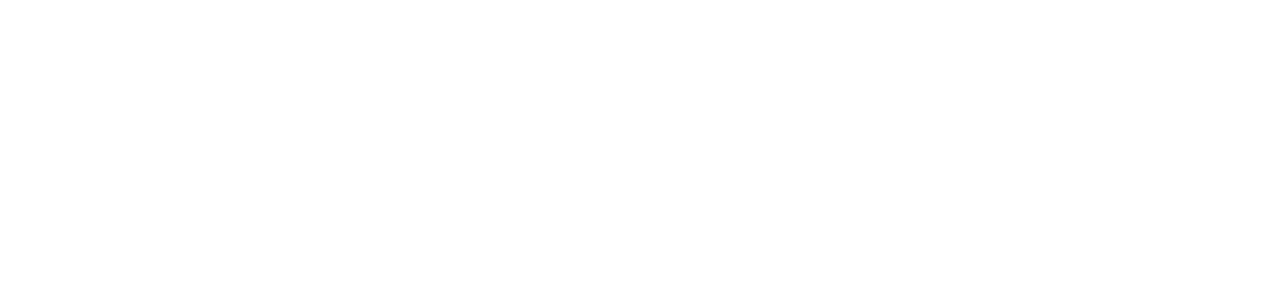
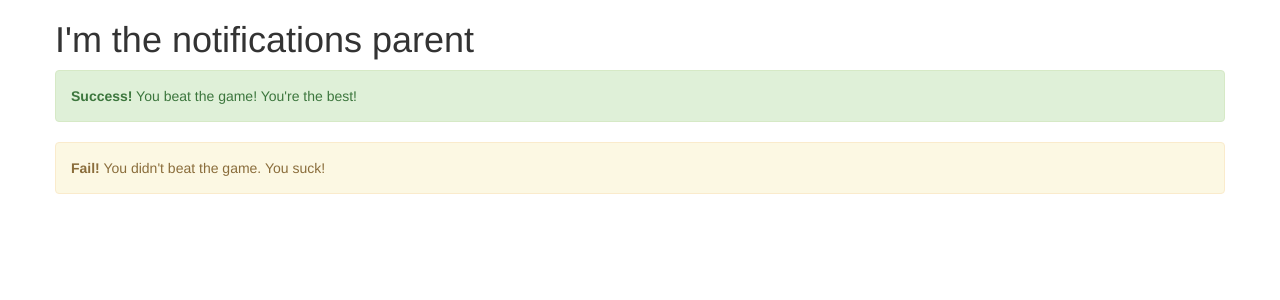
Before and after one commit to kedarjoyner/angular-bootcamp, an Angular app: page / in a window 1280 px wide. Shown: the top 300 px of the page. Built offline with nearby package versions, Linux system fonts and the light colour scheme.

Commit message:
display notifications message in nested component

```diff
--- a/src/app/app.component.html
+++ b/src/app/app.component.html
@@ -1 +1,2 @@
 <!--The content below is only a placeholder and can be replaced.-->
+<app-notifications></app-notifications>
--- a/src/app/app.module.ts
+++ b/src/app/app.module.ts
@@ -1,12 +1,17 @@
 import { BrowserModule } from '@angular/platform-browser';
 import { NgModule } from '@angular/core';
 import { FormsModule } from '@angular/forms';
+import { NotificationsComponent } from './notifications/notifications.component';
+import { WarningComponent } from './warning/warning.component';
+import { SuccessComponent } from './success/success.component';
 
 import { AppComponent } from './app.component';
 
+
 @NgModule({
   declarations: [
-    AppComponent
+    AppComponent,
+    NotificationsComponent, WarningComponent, SuccessComponent
   ],
   imports: [
     BrowserModule,
--- /dev/null
+++ b/src/app/notifications/notifications.component.html
@@ -0,0 +1,11 @@
+<div class="container">
+    <div class="row">
+        <h1>I'm the notifications parent</h1>
+        <div class="column">
+            <app-success></app-success>
+        </div>
+        <div class="column">
+            <app-warning></app-warning>
+        </div>
+    </div>
+</div>
--- /dev/null
+++ b/src/app/success/success.component.html
@@ -0,0 +1,3 @@
+<div class="alert alert-success">
+  <strong>Success!</strong> You beat the game! You're the best!
+</div>
--- /dev/null
+++ b/src/app/success/success.component.ts
@@ -0,0 +1,15 @@
+import { Component, OnInit } from '@angular/core';
+
+@Component({
+  selector: 'app-success',
+  templateUrl: './success.component.html',
+  styleUrls: ['./success.component.css']
+})
+export class SuccessComponent implements OnInit {
+
+  constructor() { }
+
+  ngOnInit() {
+  }
+
+}
--- /dev/null
+++ b/src/app/warning/warning.component.html
@@ -0,0 +1,3 @@
+<div class="alert alert-warning">
+  <strong>Fail!</strong> You didn't beat the game. You suck!
+</div>
--- /dev/null
+++ b/src/app/warning/warning.component.ts
@@ -0,0 +1,15 @@
+import { Component, OnInit } from '@angular/core';
+
+@Component({
+  selector: 'app-warning',
+  templateUrl: './warning.component.html',
+  styleUrls: ['./warning.component.css']
+})
+export class WarningComponent implements OnInit {
+
+  constructor() { }
+
+  ngOnInit() {
+  }
+
+}
```
Also changed, not shown: src/app/notifications/notifications.component.ts (added, +9 -0 lines), src/app/notifications/notifications.component.css (added), src/app/success/success.component.css (added), src/app/warning/warning.component.css (added).
